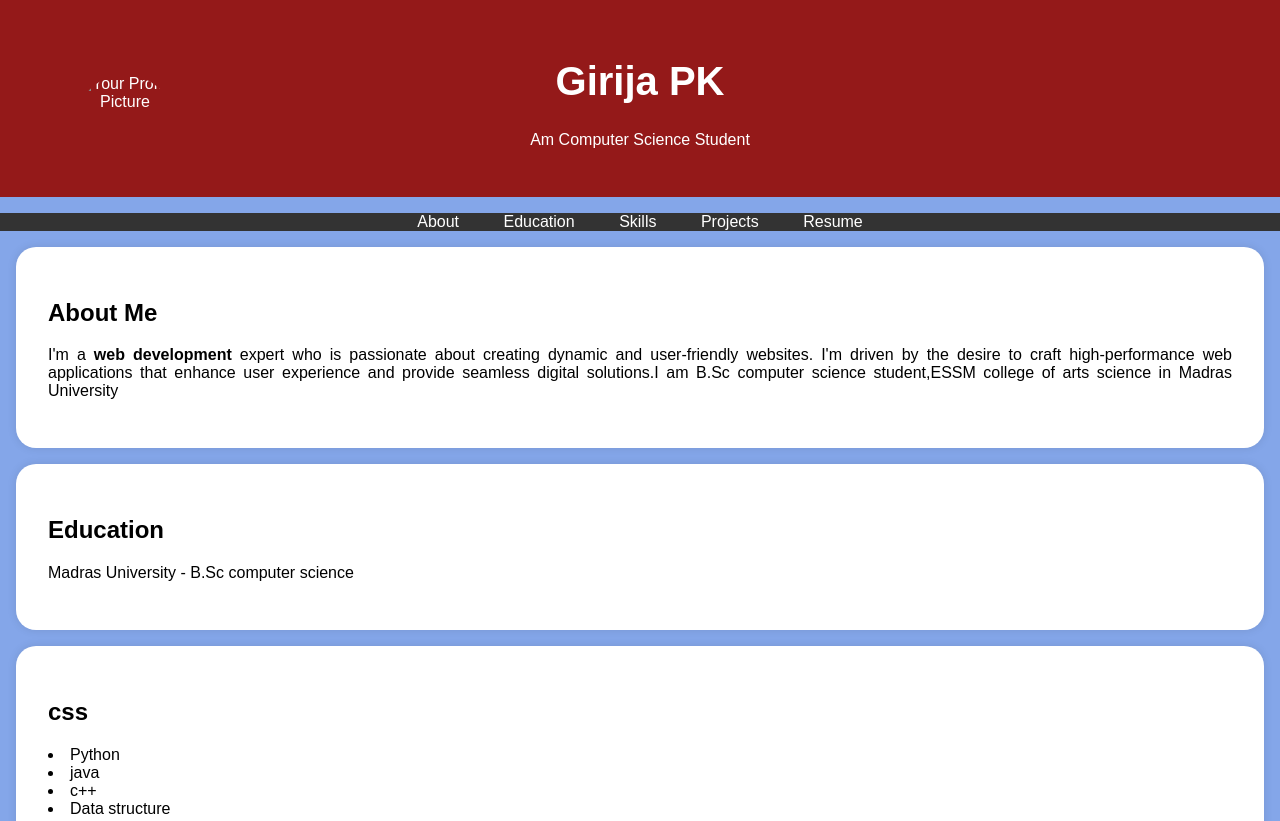
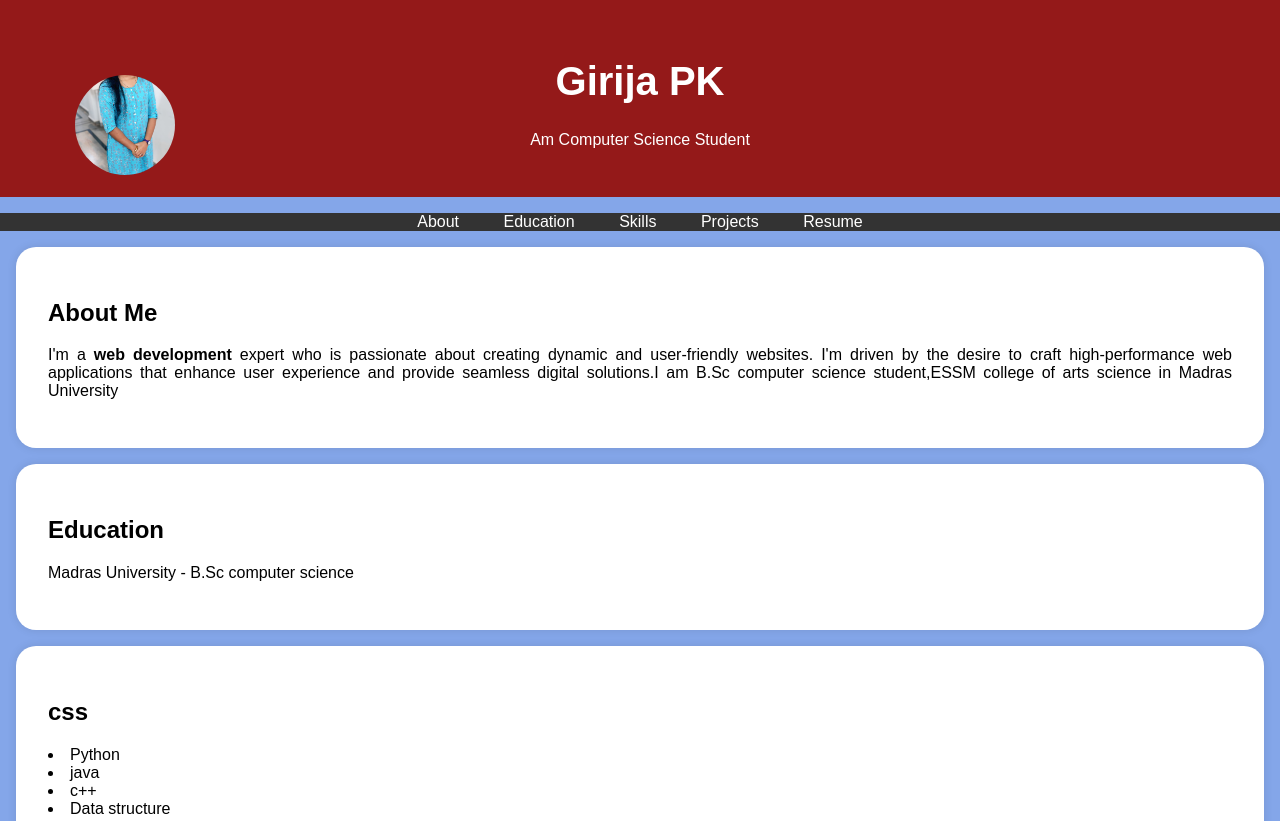
Before and after one commit to girijapk2005/Girija-PK, a plain HTML site: page index.html in a window 1280 px wide. Shown: the top 821 px of the page. Drawn offline with Linux system fonts and the light colour scheme.

Commit message:
Update index.html

```diff
--- a/index.html
+++ b/index.html
@@ -95,7 +95,8 @@
     <header>
         <div class="header-content">
             <!-- Add your profile picture here -->
-            <img src="1741109627525jpg" alt="Your Profile Picture" class="profile-picture">
+            <img src=1741109627525.jpg
+                alt="Your Profile Picture" class="profile-picture">
             <h1>Girija PK</h1>
             <p>Am Computer Science Student</p>
         </div>
```
